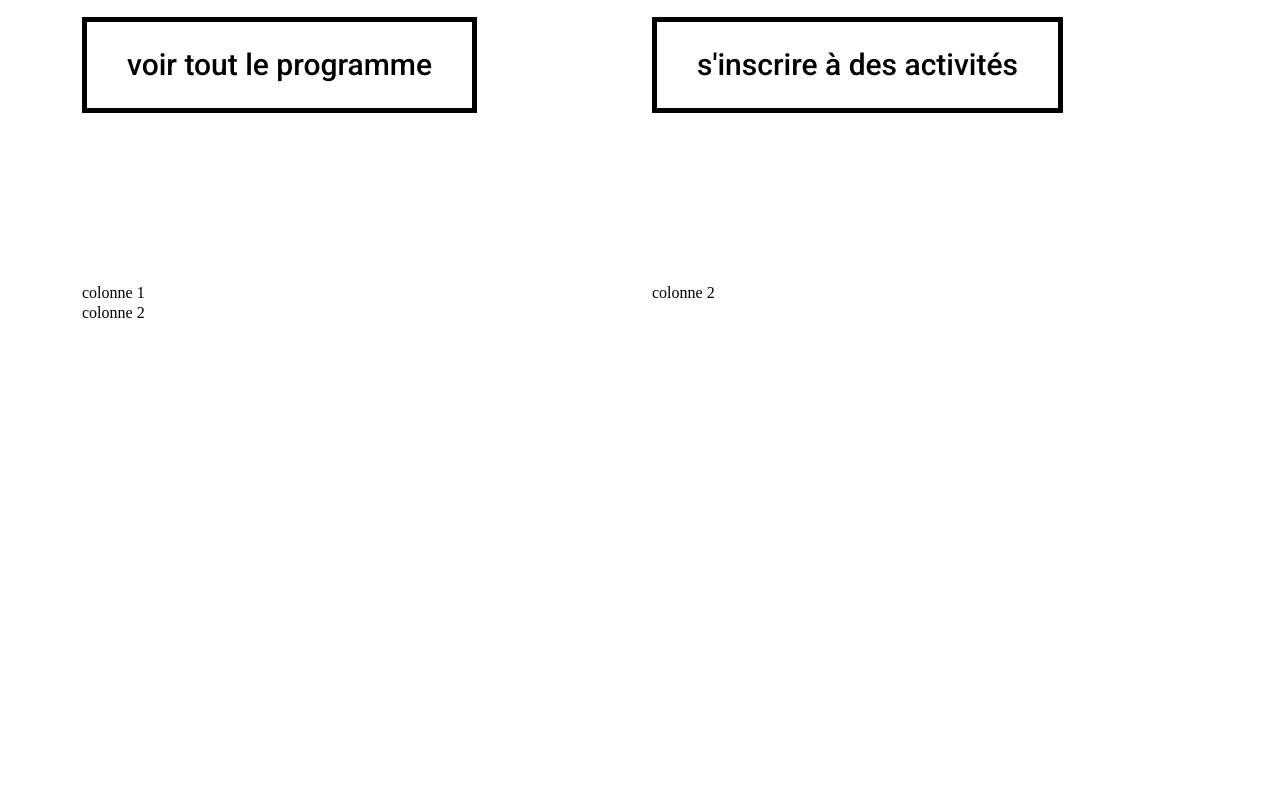
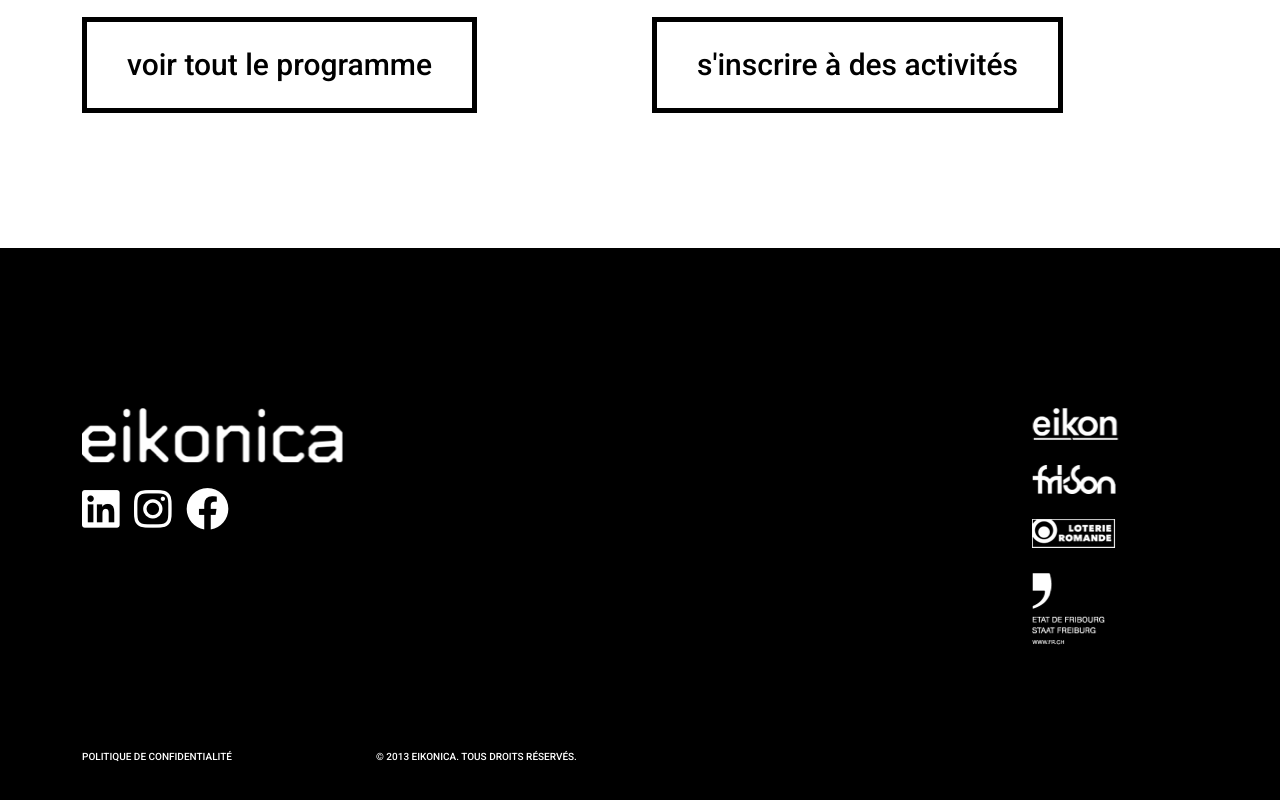
Before and after one commit to TafaniM/eikonica, a website built with Parcel: page src/index.html in a window 1280 px wide. Shown: the part 3707-4507 px from the top of the page. Before the commit the page ends 4030 px from the top, so only its background shows below. Built offline with nearby package versions, Linux system fonts and the light colour scheme.

Commit message:
développement html css footer

```diff
--- a/src/index.html
+++ b/src/index.html
@@ -188,12 +188,27 @@
       </div>
     </div>
   </div>
+
   <footer>
     <div class="container">
       <div class="row">
-        <div class="col-6">colonne 1</div>
-        <div class="col-6">colonne 2</div>
-        <div class="col-12">colonne 2</div>
+        <div class="col-3">
+          <img src="img/logo-white.png" alt="logo eikonica">
+          <img src="img/linkedin-logo.png" alt="logo linkedin">
+          <img src="img/instagram-logo.png" alt="instagram logo">
+          <img src="img/facebook-logo.png" alt="logo facebook">
+        </div>
+        <div class="col-2 offset-7">
+          <img src="img/eikon-logo.png" alt="logo eikon">
+          <img src="img/frison-logo.png" alt="logo frison">
+          <img src="img/loterie-logo.png" alt="logo loterie">
+          <img src="img/fribourg-logo.png" alt="logo fribourg">
+        </div>
+        <div class="margin"></div>
+        <div class="col-12">
+          <p>politique de confidentialité</p>
+          <p>© 2013 eikonica. Tous droits réservés.</p>
+        </div>
       </div>
     </div>
   </footer>
--- a/src/scss/main.scss
+++ b/src/scss/main.scss
@@ -5,3 +5,4 @@
 @import "modules/presentation";
 @import "modules/button";
 @import "modules/event";
+@import "modules/footer";
--- /dev/null
+++ b/src/scss/modules/_footer.scss
@@ -0,0 +1,24 @@
+footer {
+    background-color: black;
+    padding-top: 100px;
+    padding-bottom: 75px;
+}
+
+footer img {
+    margin-top: 25px;
+    margin-right: 10px;
+}
+
+footer p {
+    color: white;
+    font-family: 'Roboto', black;
+    text-transform: uppercase;
+    font-size: 10px;
+    white-space: nowrap;
+    display: inline;
+    margin-right: 140px;
+}
+
+.margin {
+    padding-bottom: 100px;
+}
```
Also changed, not shown: src/img/eikon-logo.png (added), src/img/facebook-logo.png (added), src/img/fribourg-logo.png (added), src/img/frison-logo.png (added), src/img/instagram-logo.png (added), src/img/linkedin-logo.png (added), src/img/logo-white.png (added), src/img/loterie-logo.png (added), 1 other file.
